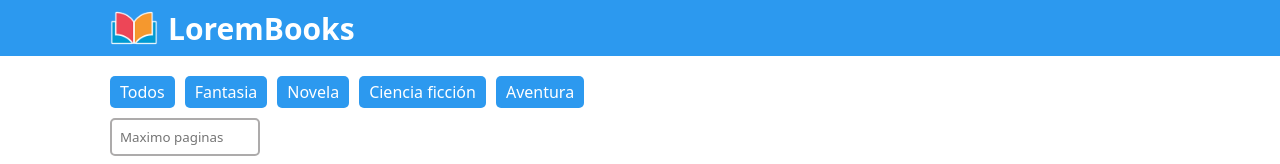
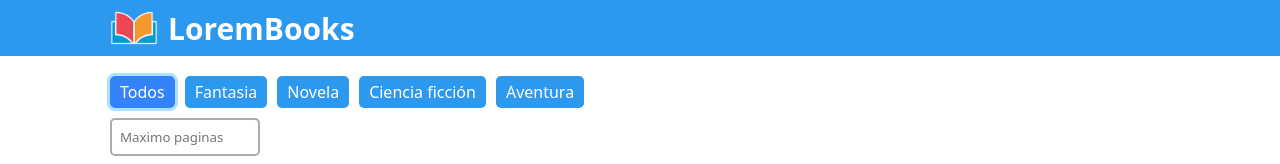
Before and after one commit to juniortejeira/matea, a React (Create React App) app in the folder semana-2/practico-semanal/: page / in a window 1280 px wide. Shown: the top 164 px of the page. Built offline with nearby package versions, Linux system fonts and the light colour scheme.

Commit message:
Fix: add active class to last button pressed

```diff
--- a/semana-2/practico-semanal/src/components/filters/Filters.jsx
+++ b/semana-2/practico-semanal/src/components/filters/Filters.jsx
@@ -4,7 +4,7 @@ const Filters = ({ options, setFilter, actualFilter }) => {
 	return (
 		<div className="filters__ctn">
 			<button
-				className={actualFilter === null ? "active" : ""}
+				className={actualFilter.genre === null ? "active" : ""}
 				onClick={() => {
 					setFilter({ ...actualFilter, genre: null })
 				}}
@@ -14,7 +14,7 @@ const Filters = ({ options, setFilter, actualFilter }) => {
 			{options.map((option) => (
 				<button
 					key={option}
-					className={actualFilter === option ? "active" : ""}
+					className={actualFilter.genre === option ? "active" : ""}
 					onClick={() => {
 						setFilter({ ...actualFilter, genre: option })
 					}}
```
